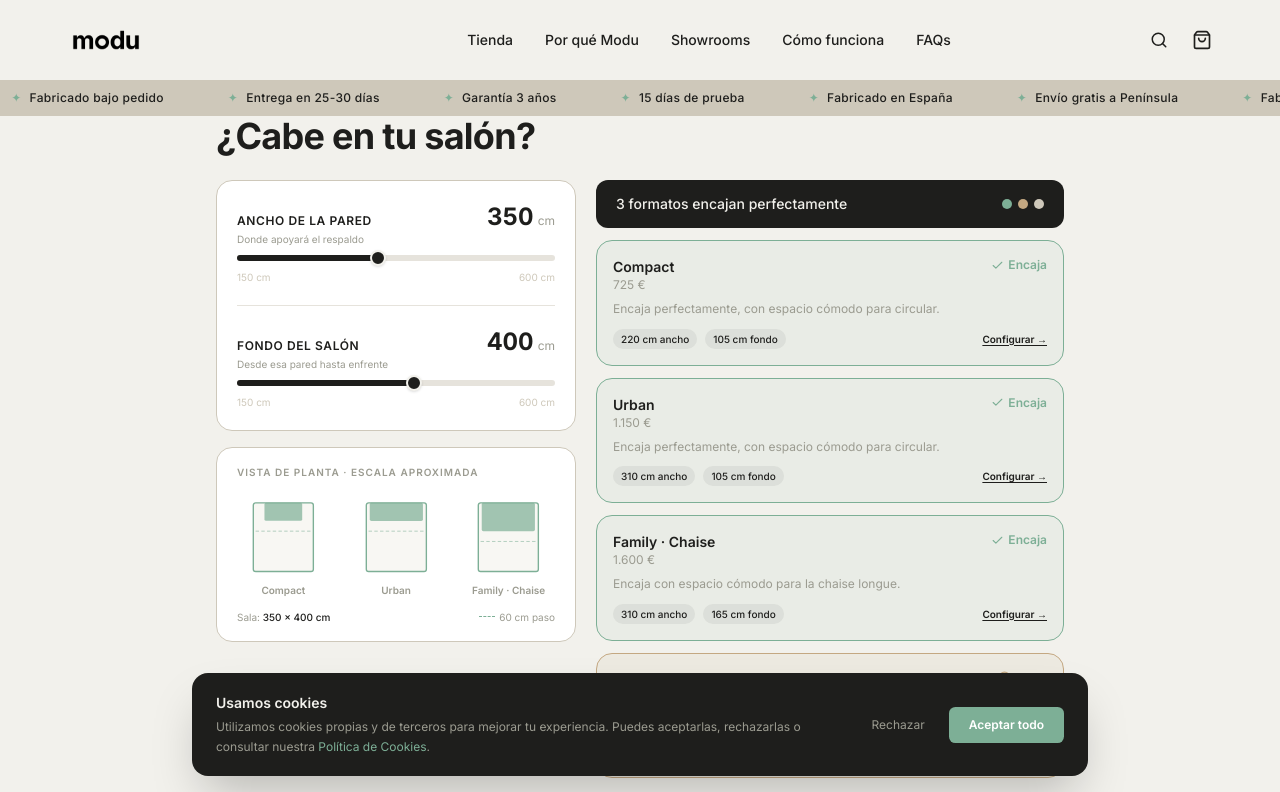
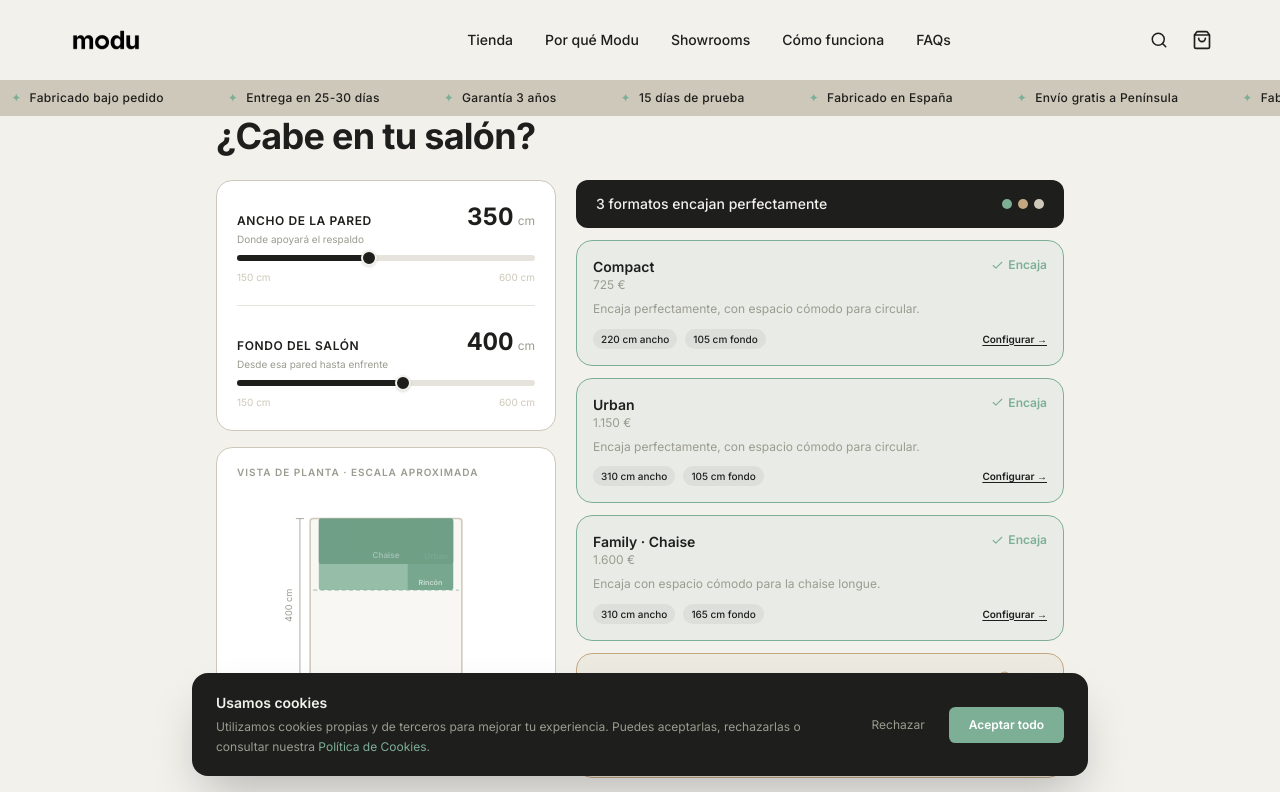
Before and after one commit to carlosnh2001/modu, a Next.js app: page /calculadora in a window 1280 px wide. Shown: the top 792 px of the page. Built offline with nearby package versions, Linux system fonts and the light colour scheme.

Commit message:
fix: plano único con 4 sofás sin superposición de etiquetas + rincón en L

```diff
--- a/app/calculadora/page.tsx
+++ b/app/calculadora/page.tsx
@@ -24,6 +24,15 @@
   if (wallW < sofaW) return "no";
   if (roomD < sofaD + 30) return "no";
   if (roomD < sofaD + 60) return "tight";
+  return "ideal";
+}
+
+function calcFitRincon(wallW: number, roomD: number): FitResult {
+  const min = Math.min(wallW, roomD);
+  const max = Math.max(wallW, roomD);
+  if (max < 310) return "no";
+  if (min < 340) return "no";
+  if (min < 370) return "tight";
   return "ideal";
 }
 
@@ -83,26 +92,18 @@
       price: "1.600 €",
       sofaW: 310,
       sofaD: 310,
-      fit: (() => {
-        const min = Math.min(wallW, roomD);
-        const max = Math.max(wallW, roomD);
-        if (max < 310) return "no";
-        if (min < 340) return "no";
-        if (min < 370) return "tight";
-        return "ideal";
-      })(),
-      note: (() => {
-        const min = Math.min(wallW, roomD);
-        const max = Math.max(wallW, roomD);
-        if (max >= 310 && min >= 370) return "El salón tiene espacio suficiente para el sofá en L.";
-        if (max >= 310 && min >= 340) return "Cabe, pero el espacio alrededor del rincón será justo.";
-        return "Necesitas un salón de al menos 310 × 370 cm para el módulo rincón.";
-      })(),
+      fit: calcFitRincon(wallW, roomD),
+      note:
+        calcFitRincon(wallW, roomD) === "ideal"
+          ? "El salón tiene espacio suficiente para el sofá en L."
+          : calcFitRincon(wallW, roomD) === "tight"
+          ? "Cabe, pero el espacio alrededor del rincón será justo."
+          : "Necesitas un salón de al menos 310 × 370 cm para el módulo rincón.",
     },
   ];
 }
 
-// ─── Fit UI config ────────────────────────────────────────────────────────────
+// ─── Fit UI ──────────────────────────────────────────────────────────────────
 
 const FIT_UI: Record<FitResult, { label: string; dotColor: string; cardBg: string; cardBorder: string; textColor: string; icon: React.ReactNode }> = {
   ideal: {
@@ -131,124 +132,168 @@
   },
 };
 
-// ─── Mini room diagram per config ─────────────────────────────────────────────
+// Sofa colors (fill)
+const SOFA_COLORS: Record<string, string> = {
+  compact:       "#CEC8BA",
+  urban:         "#9B9B90",
+  "family-chaise": "#7DAF96",
+  "family-rincon": "#5A9478",
+};
 
-function MiniRoom({
+// ─── Room diagram ─────────────────────────────────────────────────────────────
+
+function RoomDiagram({
   wallW,
   roomD,
-  sofaW,
-  sofaD,
-  fit,
-  label,
+  results,
 }: {
   wallW: number;
   roomD: number;
-  sofaW: number;
-  sofaD: number;
-  fit: FitResult;
-  label: string;
+  results: ConfigResult[];
 }) {
-  const W = 88;
-  const H = 72;
-  const PAD = 6;
+  const SVG_W = 300;
+  const SVG_H = 230;
+  const PAD = 30;
 
-  const drawW = W - PAD * 2;
-  const drawH = H - PAD * 2;
+  const drawW = SVG_W - PAD * 2;
+  const drawH = SVG_H - PAD * 2;
 
-  // Scale to fit the larger dimension
-  const maxDim = Math.max(wallW, roomD, 300);
-  const scale = Math.min(drawW / maxDim, drawH / maxDim);
+  // Scale: fit the room into the draw area
+  const maxDim = Math.max(wallW, roomD, 350);
+  const scaleX = drawW / maxDim;
+  const scaleY = drawH / maxDim;
+  const scale = Math.min(scaleX, scaleY);
 
-  const rW = Math.min(wallW * scale, drawW);
-  const rH = Math.min(roomD * scale, drawH);
+  const rW = wallW * scale;
+  const rH = roomD * scale;
   const ox = PAD + (drawW - rW) / 2;
   const oy = PAD + (drawH - rH) / 2;
 
-  // Sofa footprint
-  const sw = Math.min(sofaW * scale, rW);
-  const sd = Math.min(sofaD * scale, rH);
+  const fitMap = Object.fromEntries(results.map((r) => [r.id, r.fit]));
 
-  // Clearance line (60 cm in scale)
-  const clearY = oy + sd + 60 * scale;
+  // Sofa pixel sizes
+  const compW = 220 * scale;
+  const urbW  = 310 * scale;
+  const famD  = 165 * scale;
+  const sofaD = 105 * scale;   // depth for compact + urban
+  const armW  = 105 * scale;   // rincón arm width
 
-  const sofaColor =
-    fit === "ideal" ? "#7DAF96" : fit === "tight" ? "#C4A882" : "#CEC8BA";
-  const sofaOpacity = fit === "no" ? 0.3 : 0.7;
+  // Center x for each sofa
+  const compX = ox + (rW - compW) / 2;
+  const urbX  = ox + (rW - urbW) / 2;
 
-  const borderColor =
-    fit === "ideal" ? "#7DAF96" : fit === "tight" ? "#C4A882" : "#CEC8BA";
+  const opacity = (id: string) =>
+    fitMap[id] === "ideal" ? 0.8 : fitMap[id] === "tight" ? 0.5 : 0.15;
+
+  // Clearance line at 105cm from back wall
+  const clearY = oy + sofaD + 60 * scale;
+  const anyFits = results.some((r) => r.fit !== "no");
+
+  // Whether labels are big enough to show (need at least 14px height)
+  const labelMinPx = 14;
 
   return (
-    <div className="flex flex-col items-center gap-1.5">
-      <svg viewBox={`0 0 ${W} ${H}`} className="w-full h-auto">
-        {/* Room */}
-        <rect x={ox} y={oy} width={rW} height={rH} fill="#F8F7F3" stroke={borderColor} strokeWidth="1.2" rx="2" />
-        {/* Sofa */}
-        {sw > 0 && sd > 0 && (
-          <rect
-            x={ox + (rW - sw) / 2}
-            y={oy}
-            width={sw}
-            height={sd}
-            fill={sofaColor}
-            opacity={sofaOpacity}
-            rx="1.5"
-          />
-        )}
-        {/* Clearance line */}
-        {fit !== "no" && clearY < oy + rH && (
-          <line
-            x1={ox + 2}
-            x2={ox + rW - 2}
-            y1={clearY}
-            y2={clearY}
-            stroke="#7DAF96"
-            strokeWidth="0.8"
-            strokeDasharray="3 2"
-            opacity={0.6}
-          />
-        )}
-      </svg>
-      <p className="text-[10px] font-semibold text-[#9B9B90] text-center leading-tight">{label}</p>
-    </div>
-  );
-}
+    <svg viewBox={`0 0 ${SVG_W} ${SVG_H}`} className="w-full h-auto select-none">
+      {/* Room */}
+      <rect x={ox} y={oy} width={rW} height={rH} fill="#F8F7F3" stroke="#CEC8BA" strokeWidth="1.5" rx="3" />
 
-// ─── Room diagrams panel (3 mini rooms) ──────────────────────────────────────
+      {/* ── Compact (220×105) — centered, label at bottom-left ── */}
+      {compW <= rW && sofaD <= rH && (
+        <g opacity={opacity("compact")}>
+          <rect x={compX} y={oy} width={compW} height={sofaD} fill={SOFA_COLORS.compact} rx="2" />
+          {sofaD >= labelMinPx && (
+            <text x={compX + 5} y={oy + sofaD - 5} fontSize="8" fontWeight="600" fill="#fff">
+              Compact
+            </text>
+          )}
+        </g>
+      )}
 
-function RoomDiagrams({ wallW, roomD, results }: { wallW: number; roomD: number; results: ConfigResult[] }) {
-  // Show compact, urban, family-chaise (3 key ones — rincón is a corner layout, harder to diagram as rect)
-  const toShow = results.filter((r) => r.id !== "family-rincon");
+      {/* ── Urban (310×105) — centered, label at bottom-right ── */}
+      {urbW <= rW && sofaD <= rH && (
+        <g opacity={opacity("urban")}>
+          <rect x={urbX} y={oy} width={urbW} height={sofaD} fill={SOFA_COLORS.urban} rx="2" />
+          {sofaD >= labelMinPx && (
+            <text x={urbX + urbW - 5} y={oy + sofaD - 5} fontSize="8" fontWeight="600" fill="#fff" textAnchor="end">
+              Urban
+            </text>
+          )}
+        </g>
+      )}
 
-  return (
-    <div className="bg-white rounded-2xl border border-[#CEC8BA] p-4">
-      <p className="text-[10px] font-semibold uppercase tracking-widest text-[#9B9B90] mb-4 px-1">
-        Vista de planta · escala aproximada
-      </p>
-      <div className="grid grid-cols-3 gap-3">
-        {toShow.map((r) => (
-          <MiniRoom
-            key={r.id}
-            wallW={wallW}
-            roomD={roomD}
-            sofaW={r.sofaW}
-            sofaD={r.sofaD}
-            fit={r.fit}
-            label={r.name}
-          />
-        ))}
-      </div>
-      {/* Dim labels below */}
-      <div className="flex items-center justify-between mt-3 px-1">
-        <p className="text-[10px] text-[#9B9B90]">
-          Sala: <span className="font-medium text-[#1E1E1C]">{wallW} × {roomD} cm</span>
-        </p>
-        <div className="flex items-center gap-1">
-          <div className="w-4 border-t border-dashed border-[#7DAF96]" />
-          <p className="text-[10px] text-[#9B9B90]">60 cm paso</p>
-        </div>
-      </div>
-    </div>
+      {/* ── Family Chaise (310×165) — centered, label in middle ── */}
+      {urbW <= rW && famD <= rH && (
+        <g opacity={opacity("family-chaise")}>
+          <rect x={urbX} y={oy} width={urbW} height={famD} fill={SOFA_COLORS["family-chaise"]} rx="2" />
+          {famD >= labelMinPx * 2 && (
+            <text x={urbX + urbW / 2} y={oy + famD / 2 + 4} fontSize="8" fontWeight="600" fill="#fff" textAnchor="middle">
+              Chaise
+            </text>
+          )}
+        </g>
+      )}
+
+      {/* ── Family Rincón (L-shape: 310×105 + arm 105×165) — bottom-right corner ── */}
+      {urbW <= rW && famD <= rH && (
+        <g opacity={opacity("family-rincon")}>
+          {/* Main arm along back wall */}
+          <rect x={urbX} y={oy} width={urbW} height={sofaD} fill={SOFA_COLORS["family-rincon"]} rx="2" />
+          {/* Side arm going deeper (right end) */}
+          <rect x={urbX + urbW - armW} y={oy} width={armW} height={famD} fill={SOFA_COLORS["family-rincon"]} rx="2" />
+          {armW >= labelMinPx && famD >= labelMinPx * 2 && (
+            <text x={urbX + urbW - armW / 2} y={oy + famD - 5} fontSize="7" fontWeight="600" fill="#fff" textAnchor="middle">
+              Rincón
+            </text>
+          )}
+        </g>
+      )}
+
+      {/* ── Clearance dashed line ── */}
+      {anyFits && clearY < oy + rH && (
+        <line
+          x1={ox + 3} x2={ox + rW - 3}
+          y1={clearY} y2={clearY}
+          stroke="#7DAF96" strokeWidth="1" strokeDasharray="4 3" opacity={0.6}
+        />
+      )}
+
+      {/* ── Dimension: width ── */}
+      <line x1={ox} x2={ox + rW} y1={oy + rH + 10} y2={oy + rH + 10} stroke="#9B9B90" strokeWidth="0.8" />
+      <line x1={ox} x2={ox} y1={oy + rH + 6} y2={oy + rH + 14} stroke="#9B9B90" strokeWidth="0.8" />
+      <line x1={ox + rW} x2={ox + rW} y1={oy + rH + 6} y2={oy + rH + 14} stroke="#9B9B90" strokeWidth="0.8" />
+      <text x={ox + rW / 2} y={oy + rH + 22} textAnchor="middle" fontSize="9" fill="#9B9B90">
+        {wallW} cm
+      </text>
+
+      {/* ── Dimension: depth ── */}
+      <line x1={ox - 10} x2={ox - 10} y1={oy} y2={oy + rH} stroke="#9B9B90" strokeWidth="0.8" />
+      <line x1={ox - 14} x2={ox - 6} y1={oy} y2={oy} stroke="#9B9B90" strokeWidth="0.8" />
+      <line x1={ox - 14} x2={ox - 6} y1={oy + rH} y2={oy + rH} stroke="#9B9B90" strokeWidth="0.8" />
+      <text
+        x={ox - 18}
+        y={oy + rH / 2}
+        textAnchor="middle" fontSize="9" fill="#9B9B90"
+        transform={`rotate(-90, ${ox - 18}, ${oy + rH / 2})`}
+      >
+        {roomD} cm
+      </text>
+
+      {/* ── Legend ── */}
+      {[
+        { id: "compact",        label: "Compact" },
+        { id: "urban",          label: "Urban" },
+        { id: "family-chaise",  label: "Chaise" },
+        { id: "family-rincon",  label: "Rincón" },
+      ].map((l, i) => (
+        <g key={l.id} transform={`translate(${ox + i * 62}, ${SVG_H - 9})`}>
+          <rect x={0} y={-7} width={10} height={8} fill={SOFA_COLORS[l.id]} rx="1.5"
+            opacity={fitMap[l.id] === "no" ? 0.2 : 0.7} />
+          <text x={13} y={0} fontSize="7.5" fill={fitMap[l.id] === "no" ? "#CEC8BA" : "#9B9B90"}>
+            {l.label}
+          </text>
+        </g>
+      ))}
+    </svg>
   );
 }
 
@@ -274,8 +319,8 @@
     <div className="space-y-2">
       <div className="flex items-baseline justify-between gap-2">
         <div className="min-w-0">
-          <p className="text-xs font-semibold text-[#1E1E1C] uppercase tracking-wider truncate">{label}</p>
-          <p className="text-[10px] text-[#9B9B90] mt-0.5 truncate">{sublabel}</p>
+          <p className="text-xs font-semibold text-[#1E1E1C] uppercase tracking-wider">{label}</p>
+          <p className="text-[10px] text-[#9B9B90] mt-0.5">{sublabel}</p>
         </div>
         <div className="flex items-baseline gap-1 shrink-0">
           <span className="text-2xl font-bold text-[#1E1E1C] tabular-nums">{value}</span>
@@ -288,11 +333,7 @@
           style={{ width: `${pct}%` }}
         />
         <input
-          type="range"
-          min={min}
-          max={max}
-          step={5}
-          value={value}
+          type="range" min={min} max={max} step={5} value={value}
           onChange={(e) => onChange(Number(e.target.value))}
           className="absolute inset-0 w-full opacity-0 cursor-pointer h-full"
         />
@@ -329,11 +370,10 @@
         </div>
 
         {/* ── Main grid ── */}
-        <div className="grid grid-cols-1 lg:grid-cols-[360px_1fr] gap-5 items-start">
+        <div className="grid grid-cols-1 lg:grid-cols-[340px_1fr] gap-5 items-start">
 
-          {/* Left: sliders + mini diagrams */}
+          {/* Left: sliders + diagram */}
           <div className="space-y-4">
-            {/* Sliders */}
             <div className="bg-white rounded-2xl border border-[#CEC8BA] p-5 space-y-5">
               <DimSlider
                 label="Ancho de la pared"
@@ -350,13 +390,21 @@
               />
             </div>
 
-            {/* Mini room diagrams */}
-            <RoomDiagrams wallW={wallW} roomD={roomD} results={results} />
+            {/* Diagram */}
+            <div className="bg-white rounded-2xl border border-[#CEC8BA] p-4">
+              <p className="text-[10px] font-semibold uppercase tracking-widest text-[#9B9B90] mb-2 px-1">
+                Vista de planta · escala aproximada
+              </p>
+              <RoomDiagram wallW={wallW} roomD={roomD} results={results} />
+              <p className="text-[10px] text-[#9B9B90] mt-1 px-1">
+                --- línea verde = 60 cm de paso mínimo
+              </p>
+            </div>
           </div>
 
           {/* Right: results */}
           <div className="space-y-3">
-            {/* Summary pill */}
+            {/* Summary */}
             <div className="rounded-xl bg-[#1E1E1C] px-5 py-3.5 flex items-center justify-between gap-4">
               <p className="text-[#F2F1EC] text-sm font-medium">
                 {idealCount > 0
@@ -378,7 +426,7 @@
               return (
                 <div
                   key={r.id}
-                  className={`rounded-2xl border p-4 transition-all ${ui.cardBg} ${ui.cardBorder} ${r.fit === "no" ? "opacity-50" : ""}`}
+                  className={`rounded-2xl border p-4 ${ui.cardBg} ${ui.cardBorder} ${r.fit === "no" ? "opacity-50" : ""}`}
                 >
                   <div className="flex items-start justify-between gap-3 mb-1.5">
                     <div>
@@ -412,7 +460,7 @@
             })}
 
             {/* Legend */}
-            <div className="flex items-center gap-5 px-1 pt-1">
+            <div className="flex items-center gap-5 px-1">
               {(["ideal", "tight", "no"] as FitResult[]).map((f) => (
                 <div key={f} className="flex items-center gap-1.5">
                   <div className={`w-2 h-2 rounded-full ${FIT_UI[f].dotColor}`} />
@@ -421,7 +469,7 @@
               ))}
             </div>
 
-            {/* Bottom CTAs */}
+            {/* CTAs */}
             <div className="flex flex-col sm:flex-row gap-2 pt-1">
               <Link
                 href="/comparar"
```
